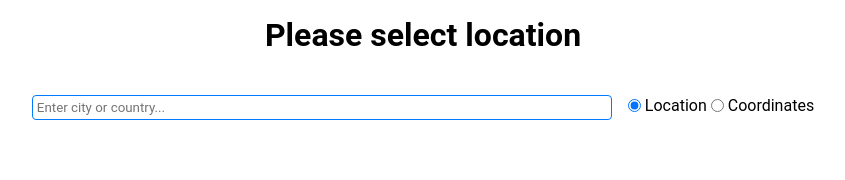
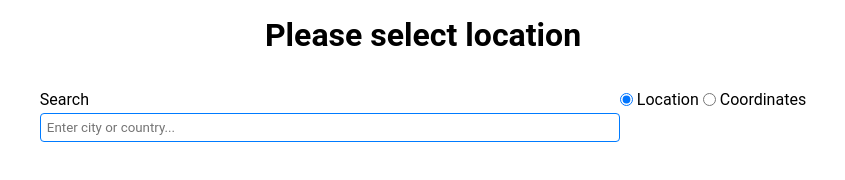
Before and after one commit to natig4/WeatherDiv, a website built with webpack: page index.html in a window 1280 px wide. Shown: the whole page, without its empty margins (217-1062 px from the left). Built offline with nearby package versions, Linux system fonts and the light colour scheme.

Commit message:
Adjust code for view

```diff
--- a/src/components/coordsInput.ts
+++ b/src/components/coordsInput.ts
@@ -1,6 +1,7 @@
 import {
   appendChildrenToParent,
   getInputElement,
+  getInputWithLabel,
   getLocationWeather,
   isNumber,
 } from "../helpers";
@@ -45,9 +46,12 @@ export function getLatLonForm(onLocationChange: LocationFunc): HTMLFormElement {
   const latEl: HTMLInputElement = latInput.element;
   const lonEl: HTMLInputElement = lonInput.element;
 
+  const inputs = [latEl, lonEl].map((el) =>
+    getInputWithLabel(el, el.getAttribute("id") || "")
+  );
+
   const container = appendChildrenToParent(document.createElement("form"), [
-    latEl,
-    lonEl,
+    ...inputs,
     submit,
   ]);
   container.classList.add("coords-form-container");
@@ -72,15 +76,17 @@ export function getLatLonForm(onLocationChange: LocationFunc): HTMLFormElement {
 }
 
 function getInputHelper(type: "latitude" | "longitude") {
-  const input: HTMLInputElement = getInputElement("text");
-  input.name = type;
-  input.id = type;
-  input.classList.add("coords-input", "lat-lon-input");
+  const input: HTMLInputElement = getInputElement(
+    "text",
+    type,
+    `Please enter your desired ${type}...`,
+    ["coords-input", "lat-lon-input"]
+  );
 
-  input.placeholder = `Please enter your desired ${type}...`;
   input.addEventListener("focus", () => {
     input.classList.remove("error");
   });
+
   return input;
 }
 
--- a/src/components/search.ts
+++ b/src/components/search.ts
@@ -19,16 +19,30 @@ async function searchLocation(query: string): Promise<ICity[]> {
 }
 
 export function getSearchInput(onLocationChange: LocationFunc): HTMLDivElement {
-  const input: HTMLInputElement = getInputElement("search");
-  input.classList.add("coords-input", "search-input");
-  input.placeholder = "Enter city or country...";
+  const inputName = "search";
+  const input: HTMLInputElement = getInputElement(
+    inputName,
+    inputName,
+    "Enter city or country...",
+    ["coords-input", "search-input"]
+  );
+
+  const label = document.createElement("label");
+  label.htmlFor = inputName;
+  label.textContent = inputName.charAt(0).toUpperCase() + inputName.slice(1);
 
   const resultsDiv: HTMLDivElement = document.createElement("div");
   resultsDiv.classList.add("locations-results-container", "hidden");
 
+  const inputContainer = appendChildrenToParent(document.createElement("div"), [
+    label,
+    input,
+  ]);
+  inputContainer.classList.add("coords-input-container");
+
   const searchContainer = appendChildrenToParent(
     document.createElement("div"),
-    [input, resultsDiv]
+    [inputContainer, resultsDiv]
   );
   searchContainer.classList.add("search-container");
 
--- a/src/css/coords.scss
+++ b/src/css/coords.scss
@@ -4,10 +4,13 @@ $inputWidth: 580px;
 .view-buttons-container {
   display: flex;
   gap: 4px;
+  align-items: flex-start;
 }
 
 .coords-form-container {
   width: $inputWidth;
+  gap: 16px;
+  align-items: flex-end;
 }
 
 .view-button-container {
--- a/src/css/index.scss
+++ b/src/css/index.scss
@@ -12,10 +12,10 @@
 }
 
 .coords-source {
-  display: flex;
-  gap: 16px;
+  display: grid;
+  grid-template-columns: 0.2fr 0.2fr;
   justify-content: center;
-  align-items: baseline;
+  justify-items: center;
 }
 
 .weather-info,
--- a/src/css/input.scss
+++ b/src/css/input.scss
@@ -2,7 +2,7 @@ $inputWidth: 580px;
 
 input.coords-input {
   border-radius: 4px;
-  padding: 4px;
+  padding: 6px;
   outline: none;
   border: 1px solid #007bff;
   &.error {
@@ -12,6 +12,7 @@ input.coords-input {
     min-width: 250px;
   }
   &.search-input {
+    width: 100%;
     width: $inputWidth;
   }
 }
@@ -21,7 +22,7 @@ input.coords-input {
   flex-direction: column;
   gap: 2px;
   border-radius: 4px;
-  max-width: $inputWidth;
+  // max-width: $inputWidth;
   margin-top: 4px;
   &.hidden {
     display: none;
@@ -37,5 +38,11 @@ input.coords-input {
 .search-container,
 .coords-form-container,
 .view-buttons-container {
-  min-height: 30px;
+  min-height: 52px;
 }
+
+.coords-input-container {
+  display: flex;
+  flex-direction: column;
+  gap: 4px;
+}
--- a/src/helpers.ts
+++ b/src/helpers.ts
@@ -1,9 +1,32 @@
 import { InputType } from "./models";
 
-export function getInputElement(type: InputType): HTMLInputElement {
+export function getInputElement(
+  type: InputType,
+  name: string,
+  placeholder: string,
+  className: string[]
+): HTMLInputElement {
   const input: HTMLInputElement = document.createElement("input");
   input.type = type;
+  input.id = name;
+  input.classList.add(...className);
+  input.placeholder = placeholder;
   return input;
+}
+
+export function getInputWithLabel(
+  input: HTMLInputElement,
+  name: string
+): HTMLDivElement {
+  const label = document.createElement("label");
+  label.htmlFor = name;
+  label.textContent = name.charAt(0).toUpperCase() + name.slice(1);
+  const inputContainer = appendChildrenToParent(document.createElement("div"), [
+    label,
+    input,
+  ]);
+  inputContainer.classList.add("coords-input-container");
+  return inputContainer;
 }
 
 export function debounce<T extends (...args: never[]) => Promise<void>>(
```
